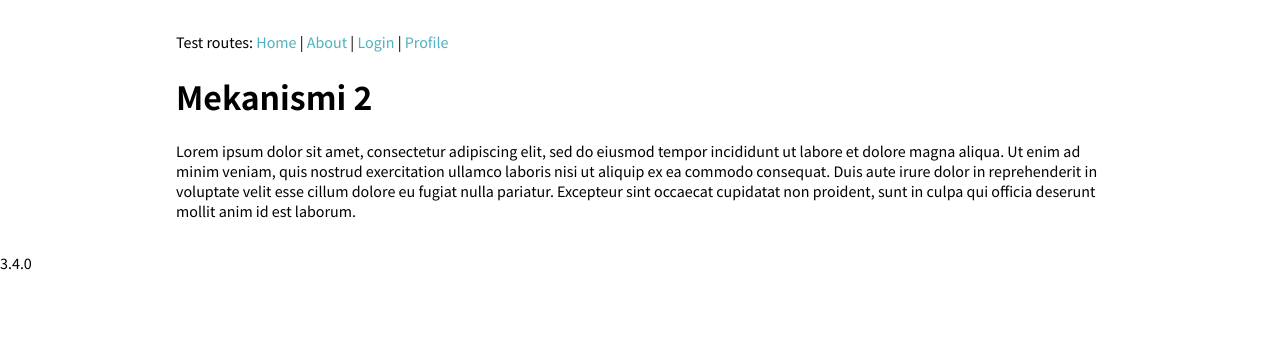
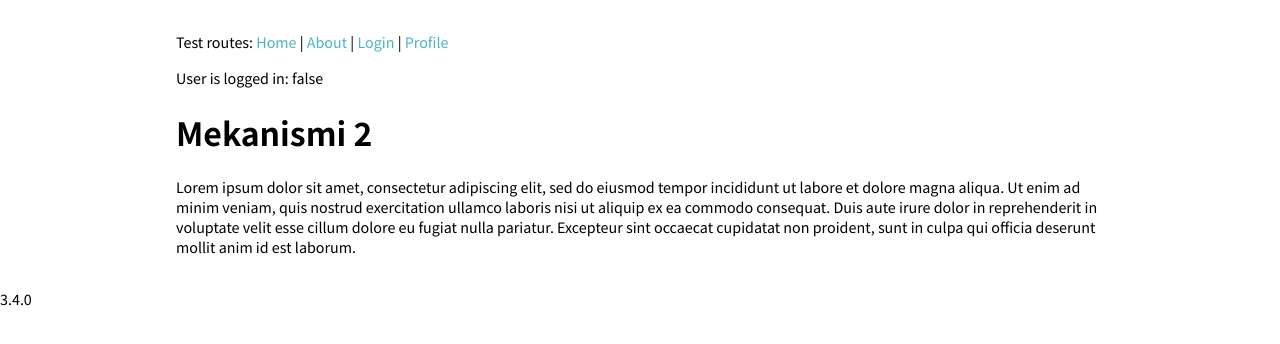
Before and after one commit to villetakanen/mekanismi, a Vue app: page / in a window 1280 px wide. Shown: the top 344 px of the page. Built offline with nearby package versions, Linux system fonts and the light colour scheme.

Commit message:
feat: login view session guard

```diff
--- a/src/App.vue
+++ b/src/App.vue
@@ -9,6 +9,7 @@
         <router-link to="/login">Login</router-link> |
         <router-link to="/profile">Profile</router-link>
       </p>
+      <p>User is logged in: {{userSessionActive}}</p>
       <router-view></router-view>
     </div>
   </div>
@@ -19,11 +20,16 @@
 import { defineComponent } from 'vue'
 import VersionInfo from './components/app/VersionInfo.vue'
 import MaterialBanner from './components/app/MaterialBanner.vue'
+import { useProfile } from './lib/useProfile'
 
 export default defineComponent({
   components: {
     VersionInfo,
     MaterialBanner
+  },
+  setup () {
+    const { userSessionActive } = useProfile()
+    return { userSessionActive }
   }
 })
 </script>
--- /dev/null
+++ b/src/lib/useProfile/index.ts
@@ -0,0 +1,7 @@
+import { computed } from 'vue'
+
+const userSessionActive = computed(() => { return false })
+
+export function useProfile () {
+  return { userSessionActive }
+}
--- a/src/views/Login.vue
+++ b/src/views/Login.vue
@@ -4,11 +4,18 @@
 
 <script lang="ts">
 import { defineComponent } from 'vue'
+import { useRouter } from 'vue-router'
 import PageHeader from '../components/layout/PageHeader.vue'
+import { useProfile } from '../lib/useProfile'
 
 export default defineComponent({
   components: {
     PageHeader
+  },
+  setup () {
+    const router = useRouter()
+    const { userSessionActive } = useProfile()
+    if (userSessionActive.value) router.push('/profile')
   }
 })
 </script>
```
